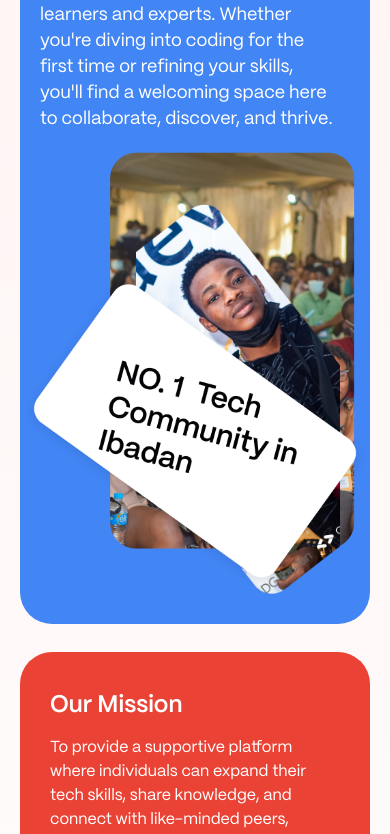
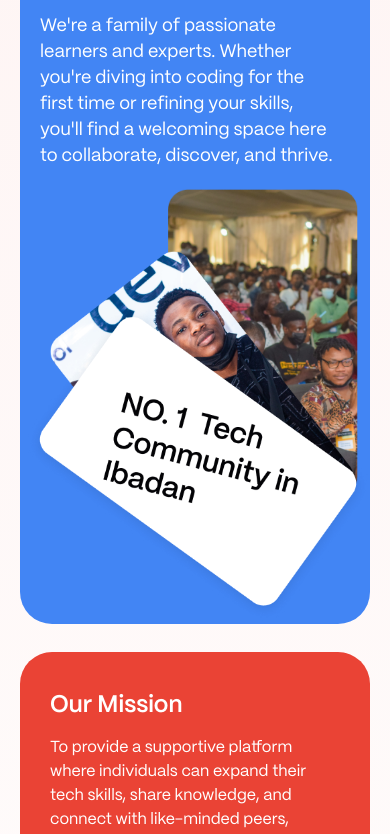
Before and after one commit to gdg-ibadan01/website, a Nuxt app: page / in a window 390 px wide. Shown: the part 1126-1960 px from the top of the page. Built offline with nearby package versions, Linux system fonts and the light colour scheme.

Commit message:
fix: our mission section responsiveness done

```diff
--- a/components/Homepage/Mission/index.vue
+++ b/components/Homepage/Mission/index.vue
@@ -9,13 +9,18 @@
 
 			<div class="flex justify-between flex-wrap">
 				<div
-					class="lg:w-[433px] w-[100%] lg:h-[800px] h-[750px] py-[30px] rounded-[32px] bg-blue-500 px-0 lg:px-[27px] lg:py-[17px] relative mb-[28px] lg:mb-[0] flex flex-col-reverse lg:flex-col">
-					<div class="relative w-[100%] h-[500px]">
-						<img src="~/assets/images/overlay-img-3.png" alt="" class="absolute z-30 bottom-[0px]">
-						<img src="~/assets/images/overlay-img-2.png" alt=""
-							class="absolute z-20 bottom-0 lg:bottom-[50px] right-[30px] w-[204px] h-[390px] object-cover">
-						<img src="~/assets/images/overlay-img-1.png" alt=""
-							class="absolute top-0 lg:top-[-50px] right-[15px] lg:right-0 z-10">
+					class="lg:w-[433px] w-[100%] lg:h-[800px] h-[750px] py-[60px] rounded-[32px] bg-blue-500 px-0 lg:px-[27px] lg:py-[17px] relative mb-[28px] lg:mb-[0] flex flex-col-reverse lg:flex-col">
+					<div class="relative w-auto h-[375px]">
+						<div class="lg:w-[243] lg:h-[100%] z-10 absolute lg:right-0 right-[-20px] w-[254px] h-[307px]">
+							<img src="~/assets/images/overlay-img-1.png" alt="" class="w-full h-full object-contain">
+						</div>
+						<div class="lg:w-auto lg:h-[100%] w-[304px] h-[460px] z-20 absolute lg:bottom-[-70px] bottom-[-80px] lg:right-0 right-4">
+							<img src="~/assets/images/overlay-img-2.png" alt="" class="w-full h-full object-contain">
+						</div>
+						<div
+							class="lg:w-[451px] lg:h-[100%] z-30 absolute lg:right-[-40px] right-0 lg:bottom-[-140px] bottom-[-70px] w-[344px] h-[340px]">
+							<img src="~/assets/images/overlay-img-3.png" alt="" class="w-full h-full object-contain">
+						</div>
 					</div>
 					<div
 						class="lg:absolute static lg:bottom-[82px] bottom-0 max-w-[339px] px-[20px] lg:px-0 mb-5 lg:mb-0">
@@ -30,7 +35,8 @@
 					</div>
 				</div>
 				<div class="w-[711px] h='100% flex flex-col justify-between items-center">
-					<div class="bg-orange-500 py-[36px] px-[30px] relative w-[100%] h-[402px] lg:h-auto rounded-[32px] mb-[48px]">
+					<div
+						class="bg-orange-500 py-[36px] px-[30px] relative w-[100%] h-[402px] lg:h-auto rounded-[32px] mb-[48px]">
 						<div
 							class="absolute lg:right-[10px] right-[10px] lg:top-[-100px] bottom-[0] w-[186px] lg:w-[352px] lg:h-[393px]">
 							<img src="~/assets/images/review-image.png" alt="" class="w-[100%] object-cover h-[100%]">
@@ -55,7 +61,8 @@
 					</div>
 					<div class="bg-green-500 py-5 lg:h-[360px] h-[440px] px-5 w-[100%] rounded-[32px] flex relative">
 						<div class="flex flex-col lg:justify-end justify-start">
-							<div class="absolute lg:top-[-50px] bottom-[10px] lg:w-[210px] lg:h-[244px] w-[150px] h-[156px] z-30 lg:z-0">
+							<div
+								class="absolute lg:top-[-50px] bottom-[10px] lg:w-[210px] lg:h-[244px] w-[150px] h-[156px] z-30 lg:z-0">
 								<img src="~/assets/images/build.png" alt="" class="w-full h-full object-cover">
 							</div>
 
@@ -71,10 +78,12 @@
 							</div>
 						</div>
 						<div class="absolute top-0 lg:right-[-70px] right-[0px]">
-							<div class="relative lg:top-[-50px] top-[150px] right-[100px] lg:w-[233px] lg:h-[244px] w-[201px] h-[208px]">
+							<div
+								class="relative lg:top-[-50px] top-[150px] right-[100px] lg:w-[233px] lg:h-[244px] w-[201px] h-[208px]">
 								<img src="~/assets/images/members.png" alt="" class="w-full h-full object-cover">
 							</div>
-							<div class="relative lg:bottom-[150px] bottom-[0px] z-20 lg:w-[370px] lg:h-[365px] w-[238px] h-[236px]">
+							<div
+								class="relative lg:bottom-[150px] bottom-[0px] z-20 lg:w-[370px] lg:h-[365px] w-[238px] h-[236px]">
 								<img src="~/assets/images/review.png" alt="" class="object-cover w-full h-full">
 							</div>
 						</div>
```
